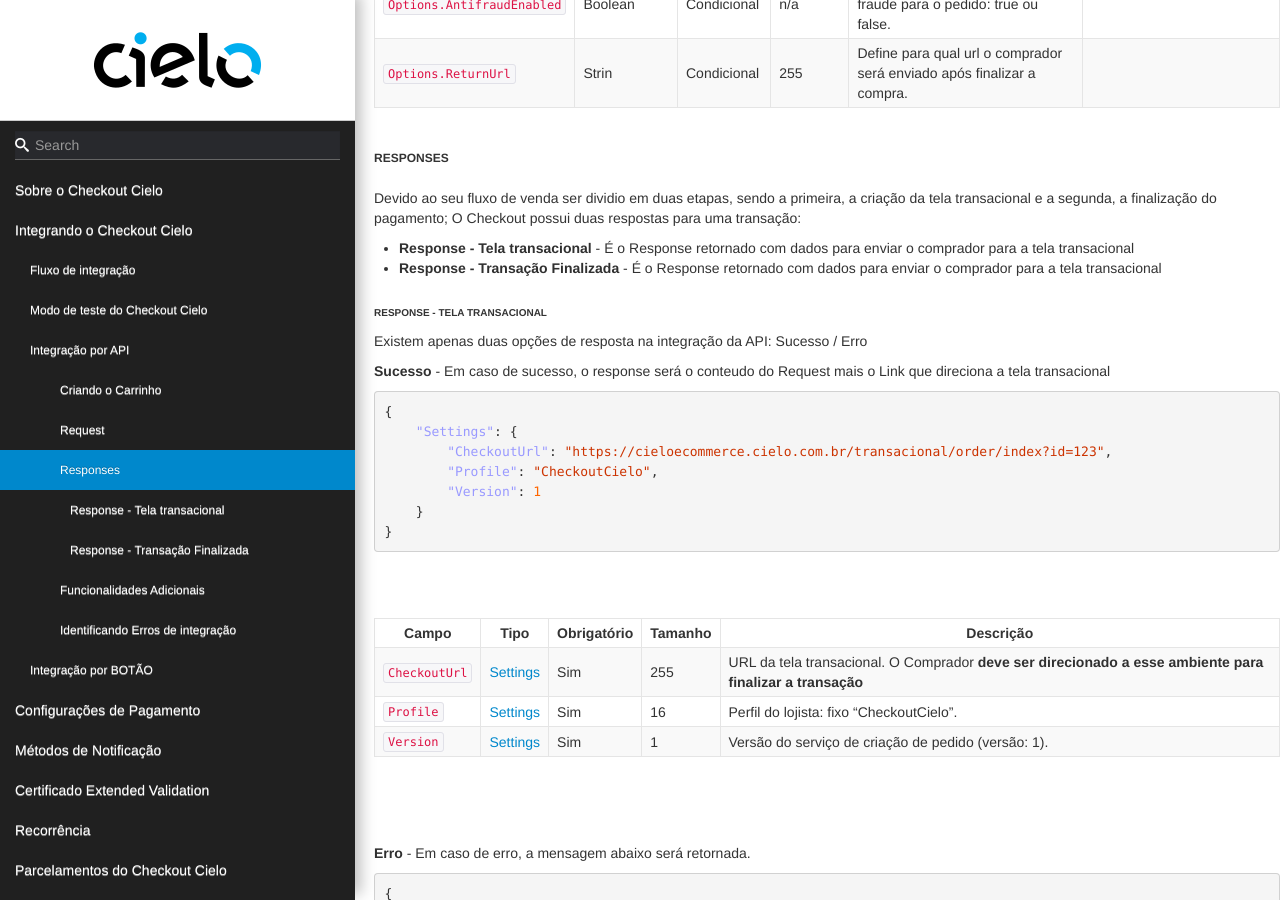
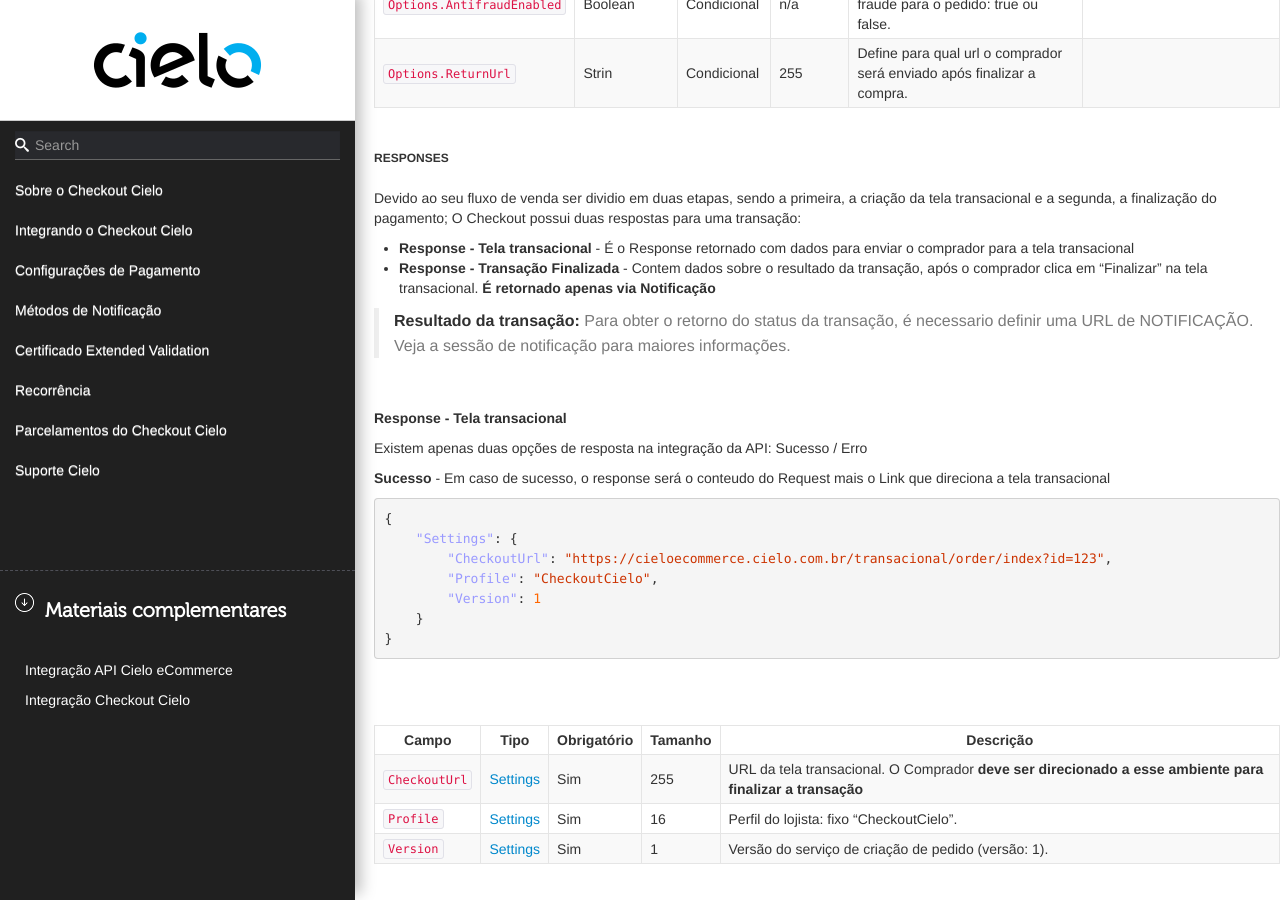
Before and after one commit to DeveloperCielo/Tutorial, a Jekyll site: the page built from _posts/2017-08-25-Checkout.md, in a window 1280 px wide and 900 px high, scrolled down 12811 px. Built offline with Jekyll 4.4.1, drawn with Linux system fonts in a browser that asks for light colours; some web fonts are replaced.

Commit message:
Updated '_posts/2017-08-25-Checkout.md' via CloudCannon

````diff
--- a/_posts/2017-08-25-Checkout.md
+++ b/_posts/2017-08-25-Checkout.md
@@ -452,12 +452,15 @@
 Devido ao seu fluxo de venda ser dividio em duas etapas, sendo a primeira, a criação da tela transacional e a segunda, a finalização do pagamento; O Checkout possui duas respostas para uma transação:
 
 * **Response - Tela transacional** - É o Response retornado com dados para enviar o comprador para a tela transacional
-* **Response - Transação Finalizada** - É o Response retornado com dados para enviar o comprador para a tela transacional
-
-
-
-
-#### Response - Tela transacional
+* **Response - Transação Finalizada** - Contem dados sobre o resultado da transação, após o comprador clica em "Finalizar" na tela transacional. **É retornado apenas via Notificação**
+
+
+> **Resultado da transação:** Para obter o retorno do status da transação, é necessario definir uma URL de NOTIFICAÇÃO. Veja a sessão de notificação para maiores informações.
+
+
+<br>
+
+**Response - Tela transacional**
 
 
 Existem apenas duas opções de resposta na integração da API: Sucesso / Erro
@@ -474,6 +477,7 @@
     }
 }
 ```
+
 <BR><BR>
 
 | Campo         | Tipo                  | Obrigatório | Tamanho | Descrição                                                                                                 |
@@ -498,12 +502,15 @@
 | `Message` | String | Sim         | 254     | Mensagem descritiva do erro |
 
 <BR><BR>
+
 > **Importante** - O Checkout Cielo não possui erros numerados, apenas uma mensagem genérica. Veja a sessão "Identificando erros de Integração" para maiores informações
 
 
 
 
-#### Response - Transação Finalizada
+**Response - Transação Finalizada**
+
+
 
 
 
````
